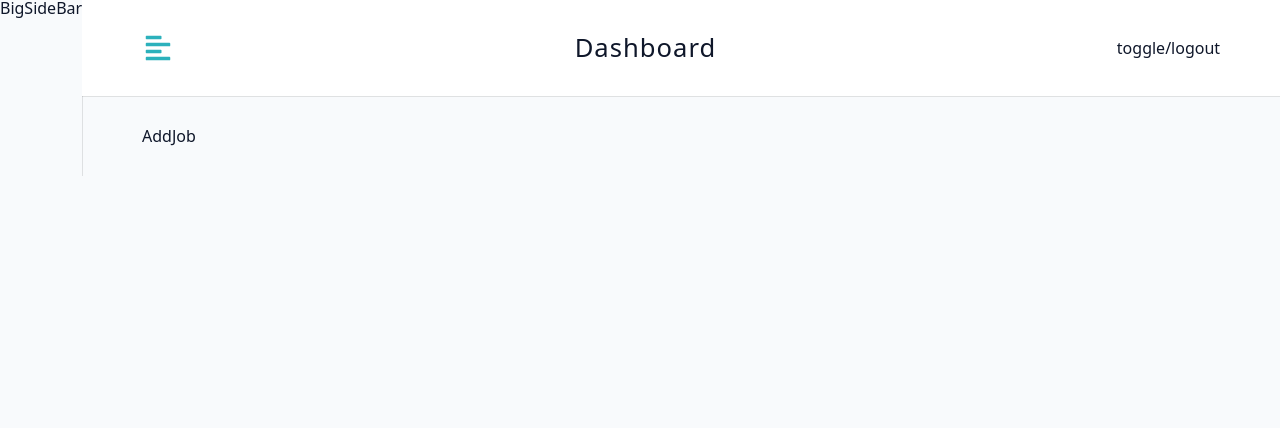
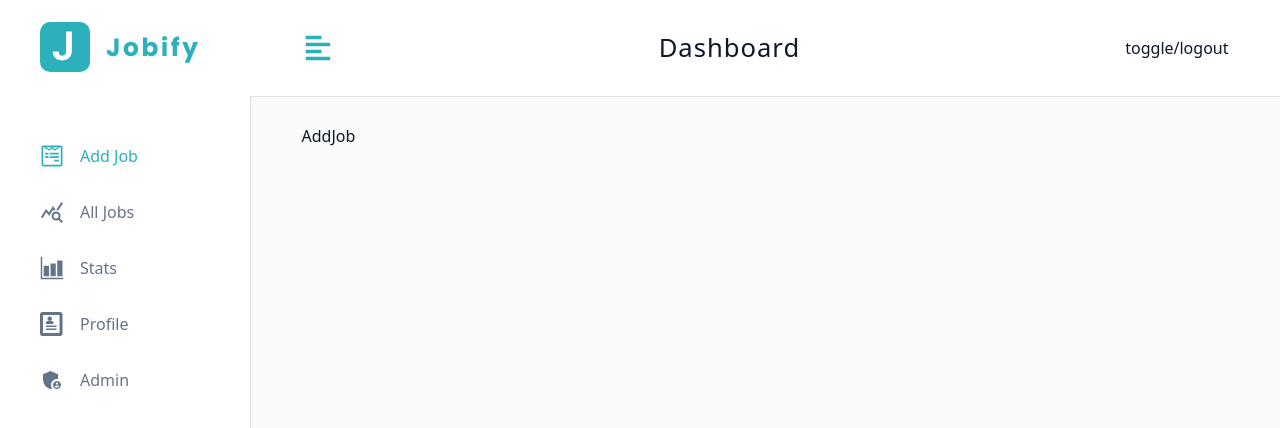
Before and after one commit to AhmedHafez1/jobify, a React (Vite) app in the folder client/: page /dashboard in a window 1280 px wide. Shown: the top 428 px of the page. Built offline with nearby package versions, Linux system fonts and the light colour scheme.

Commit message:
Big sidebar

```diff
--- a/client/src/components/BigSideBar.jsx
+++ b/client/src/components/BigSideBar.jsx
@@ -1,5 +1,25 @@
 import Wrapper from '../assets/wrappers/BigSidebar';
+import useDashboardContext from '../hooks/useDashboardContext';
+import Logo from './Logo';
+import NavLinks from './NavLinks';
 
 export default function BigSideBar() {
-  return <Wrapper>BigSideBar</Wrapper>;
+  const { showSidebar } = useDashboardContext();
+
+  return (
+    <Wrapper>
+      <div
+        className={
+          showSidebar ? 'sidebar-container' : 'sidebar-container show-sidebar'
+        }
+      >
+        <div className="content">
+          <header>
+            <Logo />
+          </header>
+          <NavLinks BigSideBar />
+        </div>
+      </div>
+    </Wrapper>
+  );
 }
--- a/client/src/components/NavLinks.jsx
+++ b/client/src/components/NavLinks.jsx
@@ -1,8 +1,9 @@
 import useDashboardContext from '../hooks/useDashboardContext';
 import { NavLink } from 'react-router-dom';
 import links from '../utils/links';
+import { PropTypes } from 'prop-types';
 
-export default function NavLinks() {
+export default function NavLinks({ BigSideBar }) {
   const { toggleShowSidebar } = useDashboardContext();
   return (
     <div className="nav-links">
@@ -13,7 +14,7 @@
             to={path}
             key={text}
             className={'nav-link'}
-            onClick={toggleShowSidebar}
+            onClick={!BigSideBar && toggleShowSidebar}
             end
           >
             <span className="icon">{icon}</span>
@@ -24,3 +25,7 @@
     </div>
   );
 }
+
+NavLinks.propTypes = {
+  BigSideBar: PropTypes.bool,
+};
```
